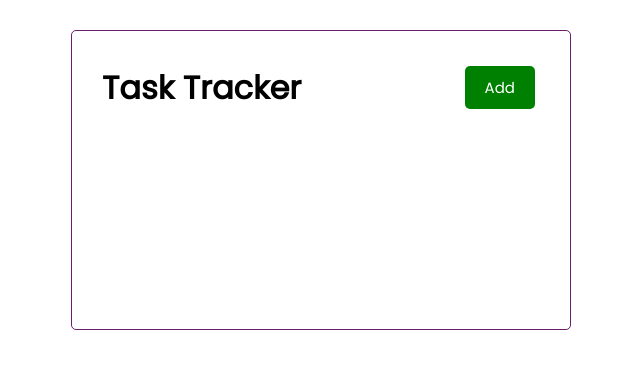
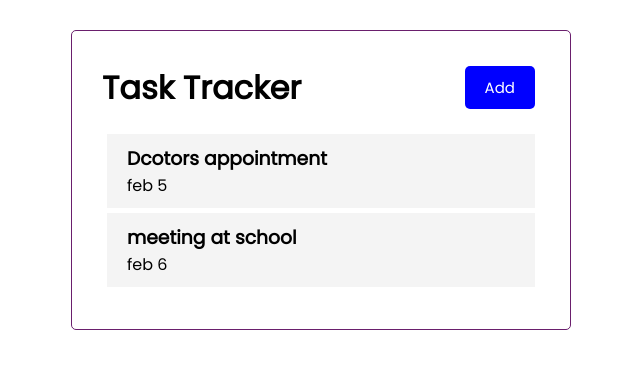
Before and after one commit to PrattyT/Task-Tracker, a React (Create React App) app in the folder react-task-tracker/: page / in a window 1280 px wide. Shown: the top 368 px of the page, without its empty margins (319-959 px from the left). Built offline with nearby package versions, Linux system fonts and the light colour scheme.

Commit message:
created task comp

```diff
--- a/react-task-tracker/package.json
+++ b/react-task-tracker/package.json
@@ -8,6 +8,7 @@
     "@testing-library/user-event": "^12.8.3",
     "react": "^17.0.2",
     "react-dom": "^17.0.2",
+    "react-icons": "^4.2.0",
     "react-scripts": "4.0.3",
     "web-vitals": "^1.1.2"
   },
--- a/react-task-tracker/src/App.js
+++ b/react-task-tracker/src/App.js
@@ -1,10 +1,30 @@
+
+import {useState} from 'react'
 import Header from './components/Header'
+import Tasks from './components/Tasks'
+
+
 import './App.css';
 
 function App() {
+   const [tasks, setTasks] = useState([
+{
+    id: 1,
+    text: 'Dcotors appointment',
+    day: 'feb 5',
+    reminder: true,
+},
+{
+    id: 2,
+    text: 'meeting at school',
+    day: 'feb 6',
+    reminder: false,
+},
+])
   return (
     <div className="container">
       <Header />
+      <Tasks tasks= {tasks}/>
     </div>
   );
 }
--- a/react-task-tracker/src/components/Header.js
+++ b/react-task-tracker/src/components/Header.js
@@ -10,7 +10,7 @@
     return (
         <header className = 'header'>
             <h1 >{title}</h1>
-            <Button color = 'green' text = 'Add' onClick = {onClick}/>
+            <Button color = 'blue' text = 'Add' onClick = {onClick}/>
         </header>
     )
 }
--- /dev/null
+++ b/react-task-tracker/src/components/Task.js
@@ -0,0 +1,10 @@
+const Task = ({task}) => {
+    return (
+        <div className = 'task'>
+            <h3>{task.text}</h3>
+            <p>{task.day}</p>
+        </div>
+    )
+}
+
+export default Task
--- a/react-task-tracker/src/components/Tasks.js
+++ b/react-task-tracker/src/components/Tasks.js
@@ -0,0 +1,13 @@
+import Task from './Task'
+
+const Tasks = ({tasks}) => {
+    return (
+        <>
+            {tasks.map((task)=>(
+            <Task key = {task.id} task = {task}/>
+            ))}
+        </>
+    )
+}
+
+export default Tasks
```
Also changed, not shown: 2 other files (tests, documents, lock files or other folders).
